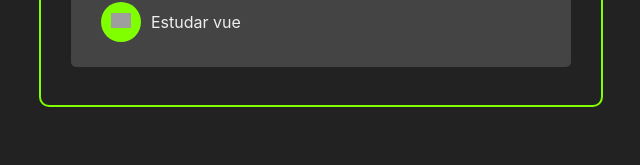
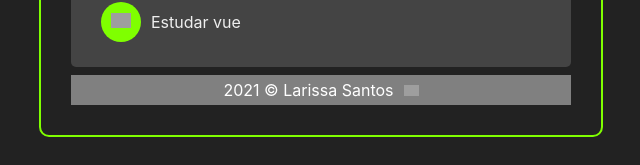
Before and after one commit to LariMoro20/projeto-react-todo, a React (Create React App) app: page / in a window 1280 px wide. Shown: the part 451-616 px from the top of the page, without its empty margins (319-959 px from the left). Built offline with nearby package versions, Linux system fonts and the light colour scheme; grey boxes are pictures that could not be loaded.

Commit message:
Cria rodapé da página

```diff
--- a/src/App.css
+++ b/src/App.css
@@ -6,6 +6,13 @@
   border: 2px solid chartreuse;
   padding: 30px;
   border-radius: 10px;
+}
+
+.section_footer {
+  background-color: gray;
+  color: white;
+  text-align: center;
+  padding: 5px;
 }
 
 .App {
--- a/src/App.js
+++ b/src/App.js
@@ -1,7 +1,9 @@
 import React, { useState } from 'react'
 import Tasks from './components/Tasks'
+import AddTask from './components/AddTask'
+import Footer from './components/Footer'
 import './App.css'
-import AddTask from './components/AddTask'
+
 const App = () => {
     const [tasks, setTasks] = useState([
         {
@@ -32,6 +34,7 @@ const App = () => {
             <div className="task-cover" />
             <AddTask handleTaskAdd={handleTaskAdd} />
             <Tasks tasks={tasks} />
+            <Footer />
         </div>
     )
 };
--- /dev/null
+++ b/src/components/Footer.jsx
@@ -0,0 +1,22 @@
+import React from "react";
+const year = new Date().getFullYear();
+const Footer = () => {
+  return (
+    <footer className="section_footer">
+      <a
+        href="https://github.com/LariMoro20/projeto-react-todo"
+        style={{ textDecoration: "none", color: "white" }}
+      >
+        {year} &copy; Larissa Santos
+        <img
+          src="https://image.flaticon.com/icons/png/512/25/25231.png"
+          alt=""
+          width="15px"
+          style={{ marginLeft: "10px" }}
+        />
+      </a>
+    </footer>
+  );
+};
+
+export default Footer;
```
